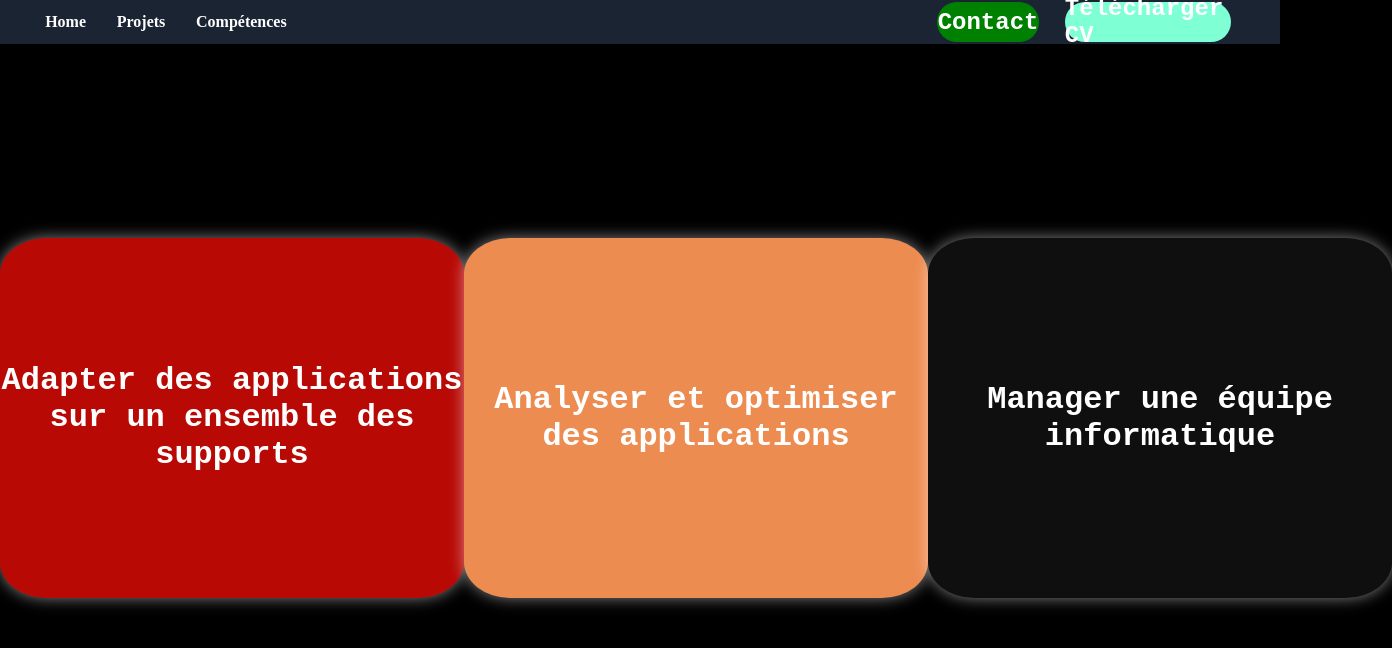
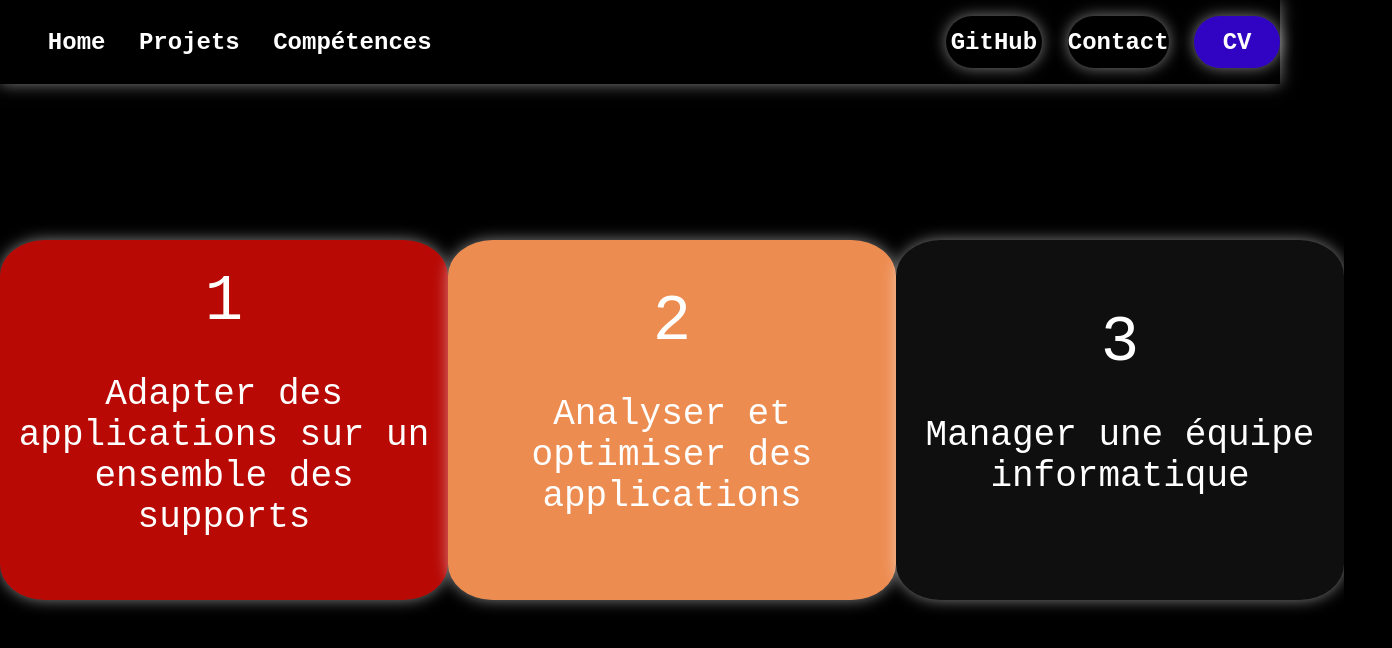
Before and after one commit to Luis-Arguelles/Portfolio, a React (Vite) app: page /pn in a window 1280 px wide. Shown: the top 648 px of the page, 1392 px wide, since content can reach past the window. Built offline with nearby package versions, Linux system fonts and the light colour scheme.

Commit message:
Finished adding links, buttons and styles

```diff
--- a/src/components/navBar.tsx
+++ b/src/components/navBar.tsx
@@ -11,22 +11,26 @@ const NavBar = () => {
     <nav>
         <ul>
             <li className="content">
-                <Link to="/">Home</Link>
+                <Link to="/" className="pages">Home</Link>
             </li>
             <li className="content">
-                <Link to="/projects">Projets</Link>
+                <Link to="/projects" className="pages">Projets</Link>
             </li>
             <li className="content">
-                <Link to="/pn">Compétences</Link>
+                <Link to="/pn" className="pages">Compétences</Link>
             </li>
         </ul>
 
+        <div className="gitHubButton">
+            <a href="https://github.com/Luis-Arguelles" target="_blank" className="buttonText">GitHub</a>
+        </div>
+
         <div className="contactButton" onClick={() => window.open("mailto:luisarguelles2003@gmail.com", "_blank")}>
-            <p className="contactButtonText">Contact</p>
+            <p className="buttonText">Contact</p>
         </div>
 
         <div className="downloadButton">
-            <a href={CV} download="CV" className="downloadButtonText">Télécharger CV</a>
+            <a  href={CV} target="_blank" className="downloadButtonText">CV</a>
         </div>
     </nav>
 
--- a/src/components/pn.tsx
+++ b/src/components/pn.tsx
@@ -10,18 +10,21 @@ const PN = () => {
       <div className='competences-container'>
         <Link to="/projects" style={{textDecoration: 'none'}}>
           <div className='competence1'>
+              <p className='number'>1</p>
               <p>Adapter des applications sur un ensemble des supports</p>
           </div>
         </Link>
 
       <Link to="/projects" style={{textDecoration: "none"}}>
           <div className='competence2'>
+              <p className='number'>2</p>
               <p>Analyser et optimiser des applications</p>
           </div>
       </Link>
 
       <Link to="/projects2" style={{textDecoration: 'none'}}>
         <div className='competence3'>
+            <p className='number'>3</p>
             <p>Manager une équipe informatique</p>
         </div>
       </Link>
--- a/src/styles/flippingCard.css
+++ b/src/styles/flippingCard.css
@@ -1,7 +1,12 @@
 .flippingCard{
-    height: 65vh;
+    height: 62vh;
     width: 28vw;
     cursor: pointer;
-    perspective: 1000px;
     margin-left: 4vw;
+    transition: 0.5s;
 }
+
+.flippingCard:hover{
+    transform: scale(1.05);
+    transition: 0.5s;
+}
--- a/src/styles/navBar.css
+++ b/src/styles/navBar.css
@@ -4,10 +4,10 @@ nav {
   padding-top: 10px;
   padding-bottom: 10px;
   width: 100%;
-  height: 3vh;
+  height: 8vh;
   align-items: center;
-  background-color: #1b2433;
-
+  box-shadow: 0px 0px 15px rgba(255, 255, 255, 0.5);
+  background-color: black;
   }
 
   ul {
@@ -22,53 +22,87 @@ nav {
 
   .content {
     margin-left: 2%;
+    transition: 0.5s;
   }
 
+  .content:hover{
+    transform: scale(1.1);
+    transition: 0.5s;
+  }
 
   .download {
     margin-left: 60%;
   }
 
-  a {
+  .pages {
     color: #fff;
     text-decoration: none;
     font-weight: bold;
+    font-family: monospace;
+    font-size: 3vh;
   }
-
-  a:hover {
-    text-decoration: underline;
-  }
-
 
   .contactButton{
     display: flex;
     justify-content: center;
     align-items: center;
-    background-color: green;
-    height: 5vh;
-    width: 8vw;
+    height: 6.5vh;
+    width: 9vw;
     border-radius: 8vh;
-    margin-left: 50vw;
+    margin-left: 2vw;
+    box-shadow: 0px 0px 15px rgba(255, 255, 255, 0.5);
     cursor: pointer;
+    transition: 0.5s;
   }
 
-  .contactButtonText{
+  .contactButton:hover{
+    transform: scale(1.1);
+    transition: 0.5s;
+  }
+
+  .buttonText{
     font-size: 3vh;
     font-family: monospace;
     font-weight: bold;
+    text-decoration: none;
+    color: white;
   }
 
+
+  .gitHubButton{
+    display: flex;
+    justify-content: center;
+    align-items: center;
+    height: 6.5vh;
+    width: 9vw;
+    border-radius: 8vh;
+    margin-left: 40vw;
+    box-shadow: 0px 0px 15px rgba(255, 255, 255, 0.5);
+    cursor: pointer;
+    transition: 0.5s;
+  }
+
+  .gitHubButton:hover{
+    transform: scale(1.1);
+  }
 
   .downloadButton{
     display: flex;
     justify-content: center;
     align-items: center;
-    background-color: aquamarine;
-    height: 5vh;
-    width: 13vw;
+    background-color: #3004c2;
+    box-shadow: 0px 0px 15px rgba(255, 255, 255, 0.5);
+    height: 6.5vh;
+    width: 8vw;
     border-radius: 8vh;
     margin-left: 2vw;
     cursor: pointer;
+    transition: 0.5s;
+  }
+
+
+  .downloadButton:hover{
+    transform: scale(1.1);
   }
 
 
@@ -76,4 +110,6 @@ nav {
     font-size: 3vh;
     font-family: monospace;
     font-weight: bold;
+    text-decoration: none;
+    color: white;
   }
--- a/src/styles/pn.css
+++ b/src/styles/pn.css
@@ -11,7 +11,7 @@ h1{
     justify-content: space-around;
     align-items: center;
     margin: 0;
-    margin-top: 8%;
+    margin-top: 5%;
 }
 
 
@@ -20,7 +20,7 @@ h1{
     align-items: center;
     justify-content: center;
     height: 45vh;
-    width: 58vh;
+    width: 56vh;
     box-shadow: 0px 0px 15px rgba(255, 255, 255, 0.5);
     border-radius: 10%;
     color: white;
@@ -28,24 +28,38 @@ h1{
     font-family: monospace;
     text-align: center;
     cursor: pointer;
+    transition: 0.5s;
 }
 
+.competence1:hover, .competence2:hover, .competence3:hover{
+    transform: scale(1.1);
+    transition: 0.5s;
+}
 
 .competence1{
     background-color: #b80905;
+    flex-direction: column;
 }
 
 .competence2{
     background-color: #ed8c51;
+    flex-direction: column;
 }
 
 .competence3{
     background-color: #0f0f0f;
+    flex-direction: column;
 }
 
 p{
-    font-size: 4vh;
+    font-size: 4.5vh;
     font-family: monospace;
     text-align: center;
     color: white;
 }
+
+
+.number{
+    font-size: 8vh;
+    margin: 0;
+}
--- a/src/styles/projects.css
+++ b/src/styles/projects.css
@@ -19,7 +19,7 @@
     font-family: Verdana, Geneva, Tahoma, sans-serif;
     margin: 0;
     margin-top: 5vh;
-    margin-bottom: 7vh;
+    margin-bottom: 5vh;
     text-align: center;
 
 }
```
